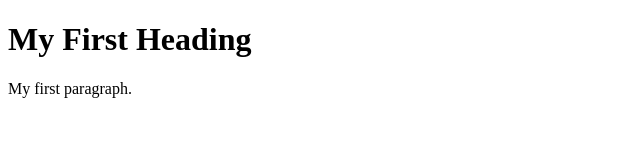
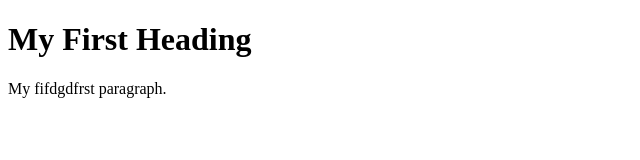
Before and after one commit to user97116/user97116, a plain HTML site: page index.html in a window 1280 px wide. Shown: the full height of the page, 0-640 px from the left. Drawn offline with Linux system fonts and the light colour scheme.

Commit message:
Update index.html

```diff
--- a/index.html
+++ b/index.html
@@ -4,7 +4,7 @@
 
 <h1>My First Heading</h1>
 
-<p>My first paragraph.</p>
+<p>My fifdgdfrst paragraph.</p>
 
 </body>
 </html>
```
